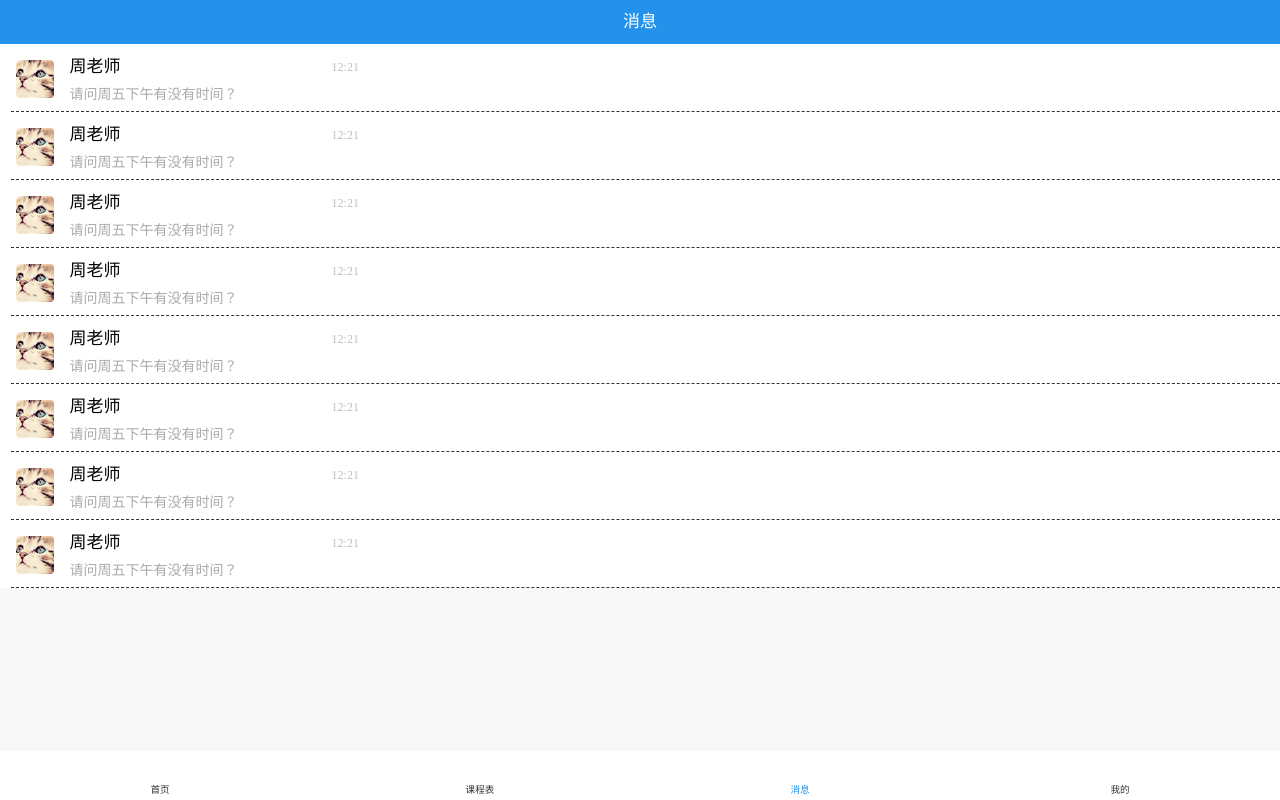
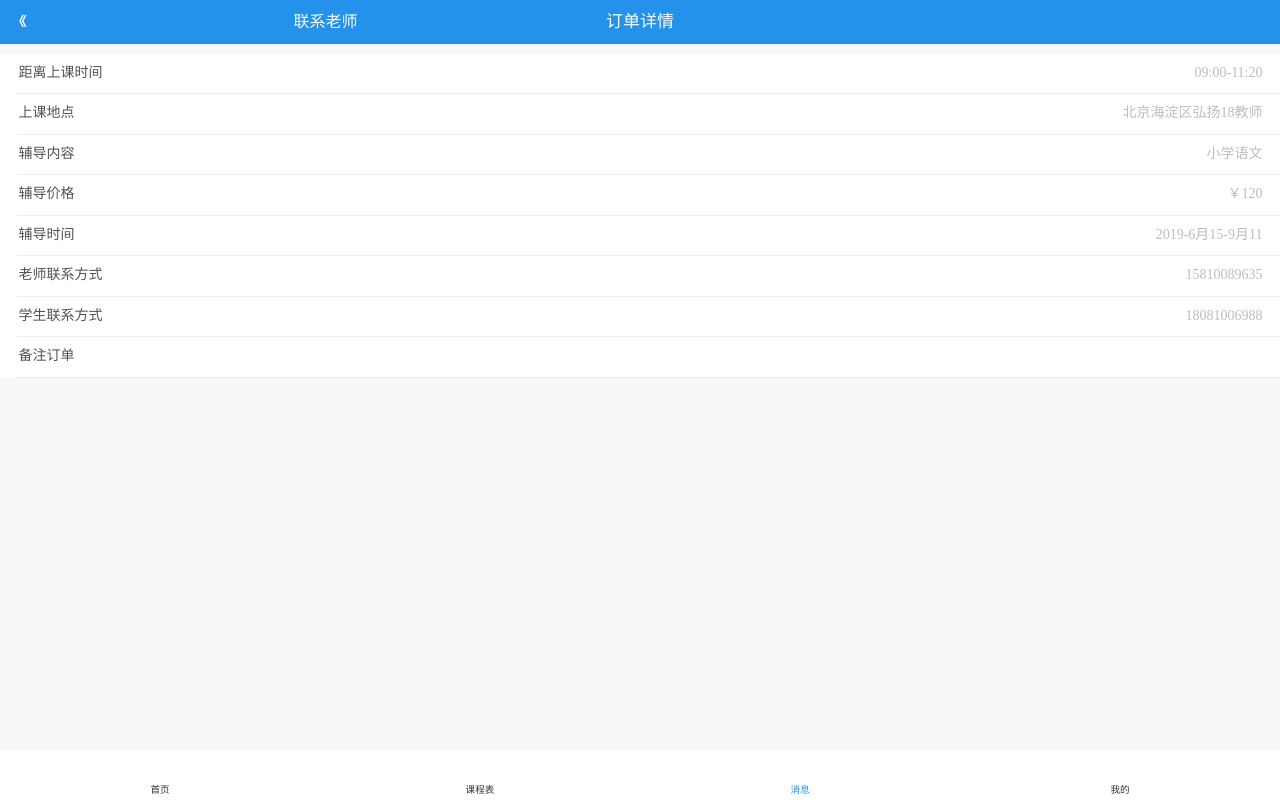
Before and after one commit to Shattering/youshang, a React (Create React App) app: page /message in a window 1280 px wide. Built offline with nearby package versions, Linux system fonts and the light colour scheme; no server answers; a web font is replaced by a local one.

Commit message:
本次提交订单调整后的代码

```diff
--- /dev/null
+++ b/src/pages/chat/index.js
@@ -0,0 +1,5 @@
+import ChatContainer from './views/ChatContainer'
+
+export {
+  ChatContainer
+}
--- /dev/null
+++ b/src/pages/chat/views/ChatContainer.jsx
@@ -0,0 +1,13 @@
+import React,{Component} from 'react'
+import ChatUI from './ChatUI'
+
+
+class ChatContainer extends Component {
+  render() {
+    return (
+      <ChatUI></ChatUI>
+    )
+  }
+}
+
+export default ChatContainer
--- /dev/null
+++ b/src/pages/chat/views/ChatUI.jsx
@@ -0,0 +1,13 @@
+import React from 'react'
+import {
+  ChatMessage,
+  Header,
+} from './StyleChat'
+
+export default () => {
+  return(
+    <ChatMessage>
+      <Header>聊天详情</Header>
+    </ChatMessage>
+  )
+}
--- /dev/null
+++ b/src/pages/chat/views/StyleChat.js
@@ -0,0 +1,27 @@
+import styled from 'styled-components'
+
+const ChatMessage = styled.div`
+  widows : 100%;
+  height : 100%;
+  display : flex;
+  flex-direction : column;
+`
+
+const Header = styled.div`
+  width : 100%;
+  height : .44rem;
+  background : #2492EB;
+  text-align : center;
+  line-height : .44rem;
+  color : #fff;
+  font-family : Adobe Heiti Std R;
+  font-weight : 400;
+  font-size : .17rem;
+`
+
+
+
+export {
+  ChatMessage,
+  Header
+}
--- a/src/pages/message/index.js
+++ b/src/pages/message/index.js
@@ -1,4 +1,5 @@
 import MessageContainer from './views/MessageContainer'
+
 
 export {
   MessageContainer
--- a/src/pages/message/order/OrderDetailsUI.jsx
+++ b/src/pages/message/order/OrderDetailsUI.jsx
@@ -7,11 +7,22 @@ import {
   Span,
   I
 } from './StyledOrderDetails'
+import {
+  Link
+} from 'react-router-dom'
 
 export default () => {
   return(
     <Order>
-        <Header>订单详情</Header>
+        <Header>
+          <button>
+            《
+          </button>
+          订单详情
+          <Link to="/message/chat">
+            <span>联系老师</span>
+          </Link>
+        </Header>
         <Ul>
           <Li>
             <Span>距离上课时间</Span>
--- a/src/pages/message/order/StyledOrderDetails.js
+++ b/src/pages/message/order/StyledOrderDetails.js
@@ -18,6 +18,30 @@ const Header = styled.div`
   font-weight : 400;
   font-size : .17rem;
   margin-bottom : .095rem;
+  position: relative;
+  button{
+    position : absolute;
+    left : .19rem;
+    background : #2492EB;
+    border : none;
+    display : block;
+  }
+  span{
+    position: absolute;
+    left : 2.47rem;
+    top : .14rem;
+    z-index : 1;
+    display : block;
+    width : 1.28rem;
+    font-size : .16rem;
+    font-family : PingFangSC-Heavy;
+    font-weight : 400;
+    color : #fff;
+    text-align : right;
+    height : .16rem;
+    line-height : .16rem;
+    padding-right : .175rem;
+  }
 `
 
 const Ul = styled.ul`
--- a/src/pages/message/views/MessageContainer.jsx
+++ b/src/pages/message/views/MessageContainer.jsx
@@ -6,7 +6,8 @@ import OrderCenterUI from '../order/OrderCenterUI'
 class MessageContainer extends Component {
   render() {
     return (
-      <MessageUI></MessageUI>
+      // <MessageUI></MessageUI>
+      <OrderDetailsUI></OrderDetailsUI>
       // <OrderCenterUI></OrderCenterUI>
     )
   }
--- a/src/router/index.js
+++ b/src/router/index.js
@@ -6,6 +6,7 @@ import { GuidepageContainer as Guidepage } from 'pages/guidepage/'
 import { SettingContainer as Setting } from '../pages/setting/index'
 import { OrderContainer as Order } from '../pages/order/index'
 import { PersonalContainer as Personal } from '../pages/personal/index'
+import { ChatContainer as Chat } from '../pages/chat/index'
 
 
 function App() {
@@ -16,6 +17,7 @@ function App() {
         <Route path="/mine/personal"  component={Personal}></Route>
         <Route path="/mine/order"  component={Order}></Route>
         <Route path="/mine/setting"  component={Setting}></Route>
+        <Route path="/message/chat"  component={Chat}></Route>
         <Route path="/"  component={Index}></Route>
       </Switch>
     </Router>
```
Also changed, not shown: public/images/fanhui.png (added).
